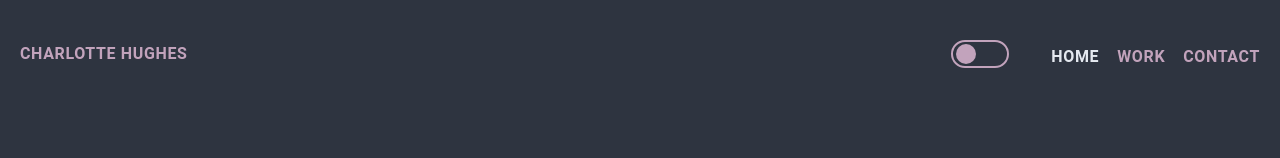
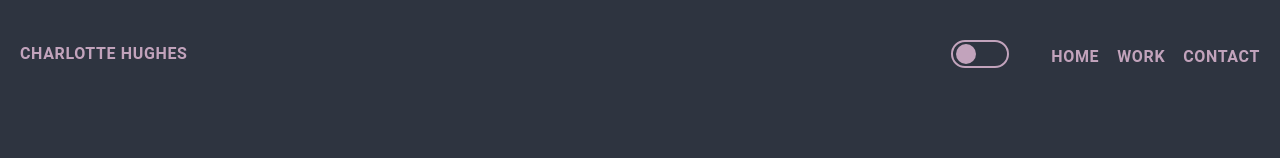
Before and after one commit to charlotte-hues/portfolio-nextjs, a Next.js app: page / in a window 1280 px wide. Shown: the top 158 px of the page. Built offline with nearby package versions, Linux system fonts and the light colour scheme; a web font is replaced by a local one.

Commit message:
Added dynamic titles and descriptions to links

```diff
--- a/components/ui/navigation/NavigationItem/NavigationItem.js
+++ b/components/ui/navigation/NavigationItem/NavigationItem.js
@@ -31,7 +31,10 @@ const NavigationItem = React.forwardRef(({link, children }, ref) => {
   const startColor = active ? themeContext.colors.highlight : themeContext.colors.primary;
 
   return (
-    <Link href={link} scroll={false}>
+    <Link
+      href={link}
+      scroll={false}
+      >
         <NavLi
         ref={ref}
         style={{color: startColor}}
--- a/components/ui/navigation/NavigationItem/ToolbarNavItem.js
+++ b/components/ui/navigation/NavigationItem/ToolbarNavItem.js
@@ -32,10 +32,12 @@ const NavLi = styled("div")`
 
 const ToolbarNavItem = ({link, children }) => {
   const location = useRouter();
-  const active = location.asPath === link;
+  const active = `/${location.query.home}` === link;
 
   return (
-    <Link href={link} scroll={false} >
+    <Link href={link}
+    scroll={false}
+    >
     <NavLi
     className={active ? "Active" : null}
     >
--- a/pages/index.js
+++ b/pages/index.js
@@ -6,8 +6,6 @@ import useContactForm from '../components/shared/hooks/useContactForm'
 export default function Home() {
 
   const contactForm = useContactForm();
-
-  console.log("menuItems")
 
   return (
     <>
```
Also changed, not shown: pages/[home]/index.js (+9 -2 lines). Lines whose indentation alone changed are shown as unchanged.
